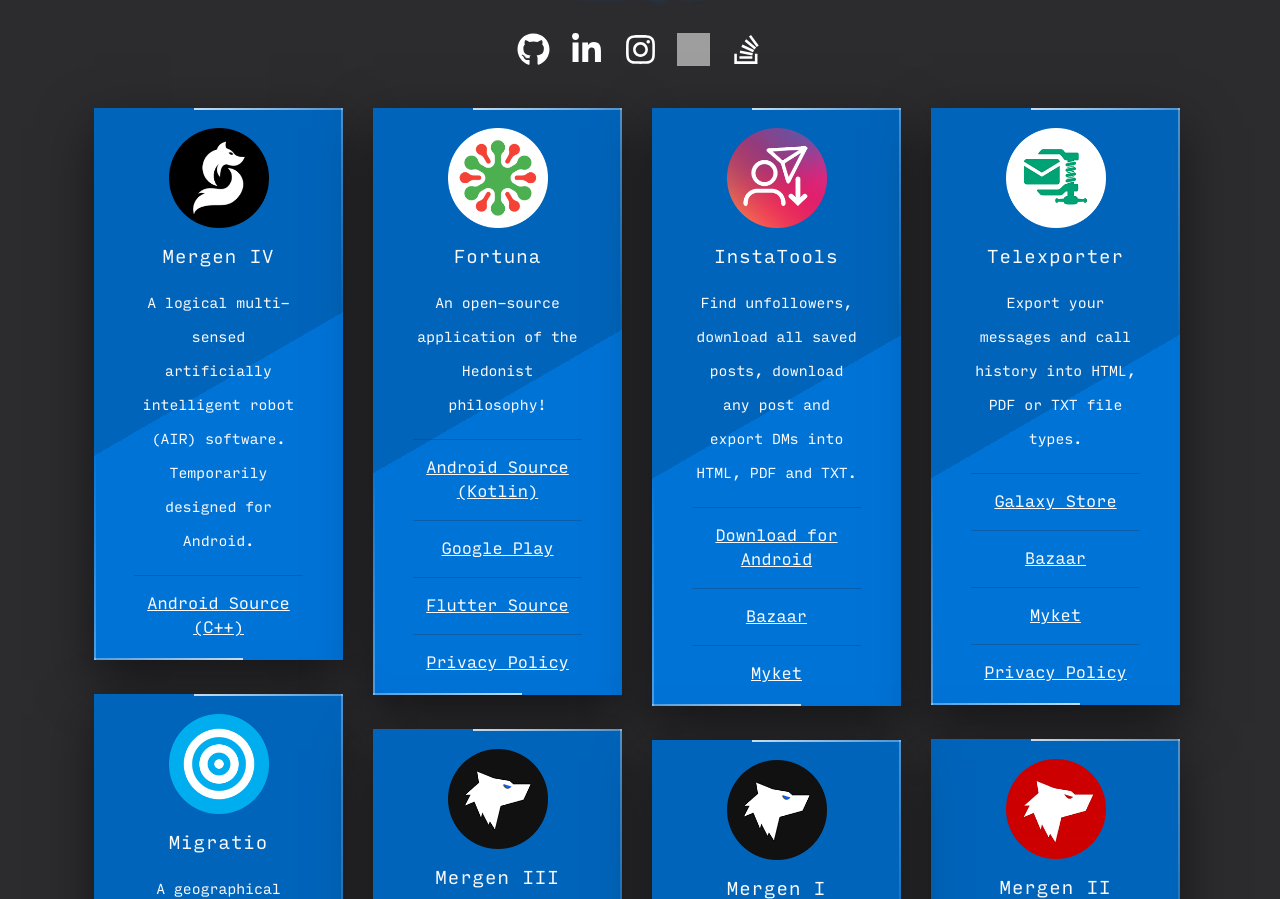
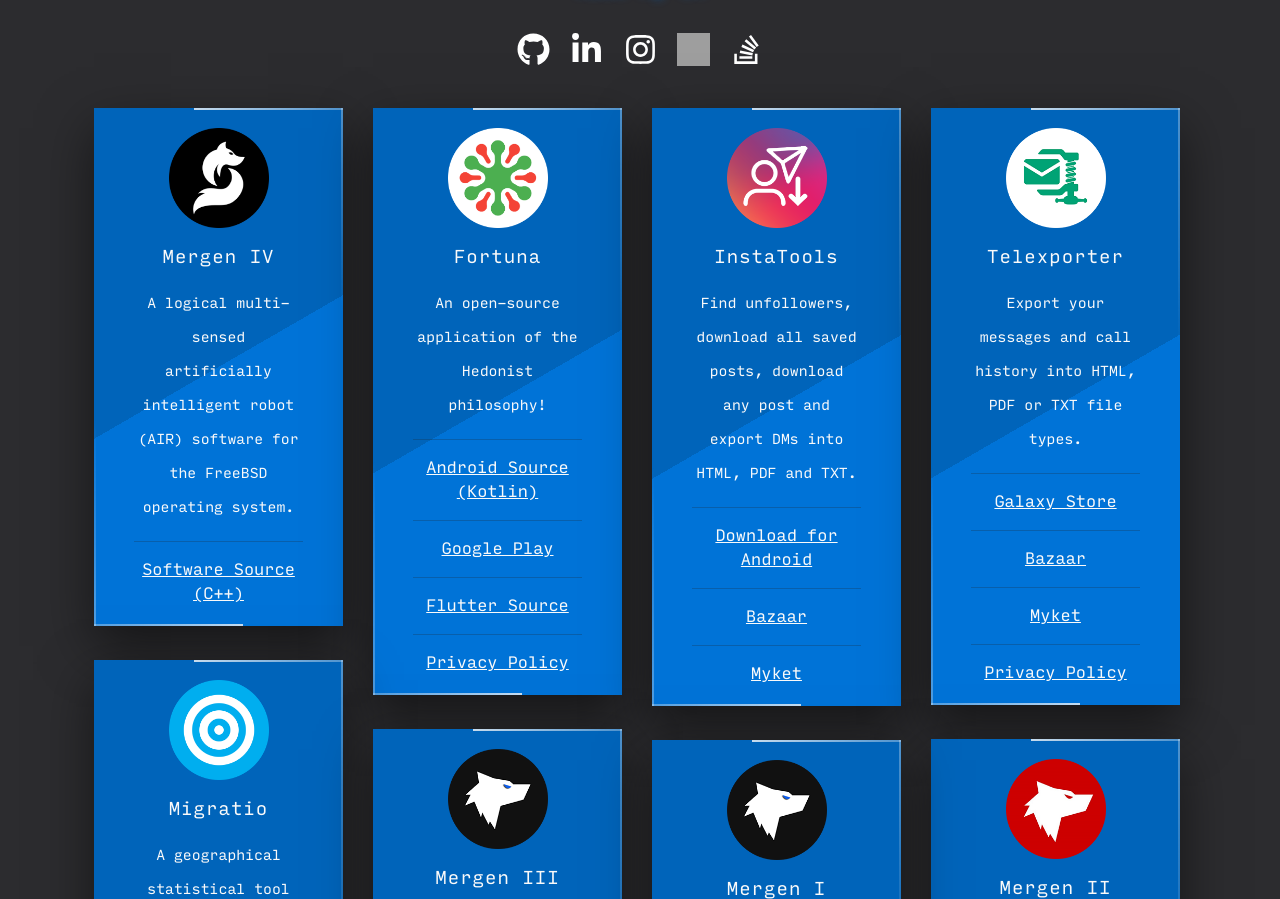
Before and after one commit to fulcrum6378/welcome_php, a PHP site: page / in a window 1280 px wide. Shown: the part 666-1565 px from the top of the page. Run offline with PHP 8.4, Linux system fonts and the light colour scheme; grey boxes are pictures that could not be loaded.

Commit message:
2023.11.26 - 1 (Mergen's links fixed)

```diff
--- a/index.php
+++ b/index.php
@@ -78,8 +78,8 @@ $sexbook_pos = 3;
 $projects = array(
     new Project("m4", "mergen_iv",
         array(
-            new Link("https://github.com/fulcrum6378/mergen_android",
-                name: $sp['androidC++'][$l], microType: "sameAs"),
+            new Link("https://github.com/fulcrum6378/mergen_linux",
+                name: $sp['softwareC++'][$l], microType: "sameAs"),
         ),
         "SoftwareApplication", "Android", "AI, Logic, Robot", false,
     ),
@@ -171,7 +171,7 @@ $projects = array(
     new Project("m1", "mergen",
         array(
             new Link("https://github.com/fulcrum6378/mergen_server",
-                name: $sp['python'][$l], microType: "sameAs"),
+                name: $sp['softwarePython'][$l], microType: "sameAs"),
         ),
         "SoftwareApplication", "Android, Windows, Linux, macOS",
         "Artificial Intelligence, AI, Logic, NLP", true,
@@ -193,7 +193,7 @@ $projects = array(
     new Project("sm", "saam",
         array(
             new Link("https://github.com/fulcrum6378/saam",
-                name: $sp['python'][$l], microType: "sameAs"),
+                name: $sp['softwarePython'][$l], microType: "sameAs"),
         ),
         "SoftwareApplication", "Windows", "Finance, Business, Tools", true,
     ),
--- a/welcome/lang.php
+++ b/welcome/lang.php
@@ -175,9 +175,9 @@ It was replaced by one which didn't need server and client.",
         'Mergen IV',
     ],
     'm4Desc' => [
-        "A logical multi-sensed artificially intelligent robot (AIR) software. Temporarily designed for Android.",
-        "یک ربات نرم افزاری هوش مصنوعی منطقی دارای حس های چندگانه که موقتا برای اندروید طراحی می شود.",
-        "Logika multsensita artefarite inteligenta roboto (AIR) softvaro. Provizore desegnita por Android.",
+        "A logical multi-sensed artificially intelligent robot (AIR) software for the FreeBSD operating system.",
+        "یک ربات نرم افزاری هوش مصنوعی منطقی دارای حس های چندگانه مخصوص سیستم عامل FreeBSD.",
+        "Logika multsensita artefarite inteligenta roboto (AIR) softvaro por la FreeBSD operaciumo..",
     ],
     'mgName' => [
         'Migratio',
@@ -231,11 +231,6 @@ statistikojn, oftecon, lastatempecon ktp.",
         'Android Source (Kotlin)',
         'سورس اندروید (کاتلین)',
         'Android Fonto (Kotlin)',
-    ],
-    'androidC++' => [
-        'Android Source (C++)',
-        'سورس اندروید (سی پلاس پلاس)',
-        'Android Fonto (C++)',
     ],
     'apk' => [
         'Download for Android',
@@ -297,7 +292,12 @@ statistikojn, oftecon, lastatempecon ktp.",
         'سورس سرور (پایتون)',
         'Servila Fonto (Python)',
     ],
-    'python' => [
+    'softwareC++' => [
+        'Software Source (C++)',
+        'سورس نرم افزار (سی پلاس پلاس)',
+        'Programaro Fonto (C++)',
+    ],
+    'softwarePython' => [
         'Software Source (Python)',
         'سورس نرم افزار (پایتون)',
         'Programaro Fonto (Python)',
```
